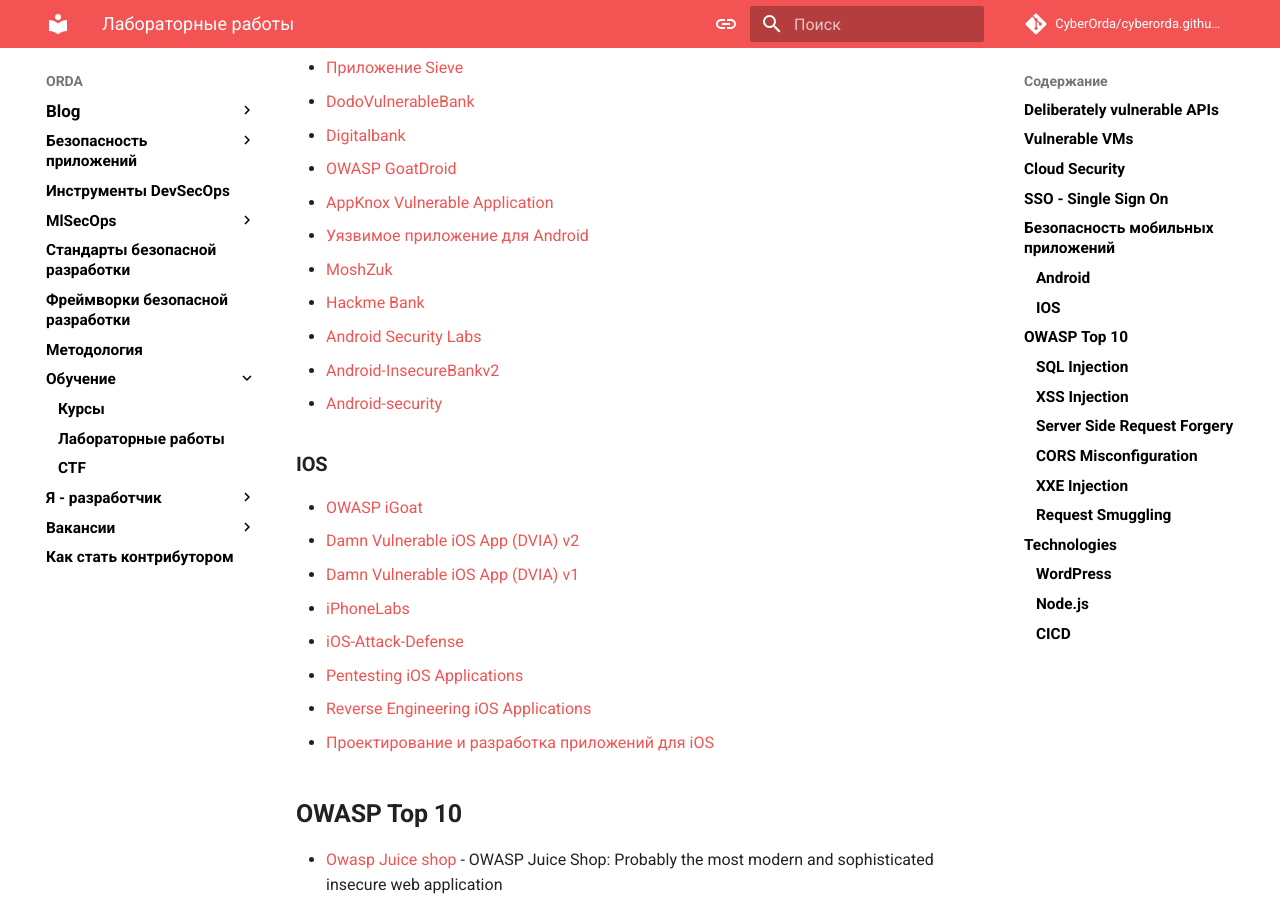
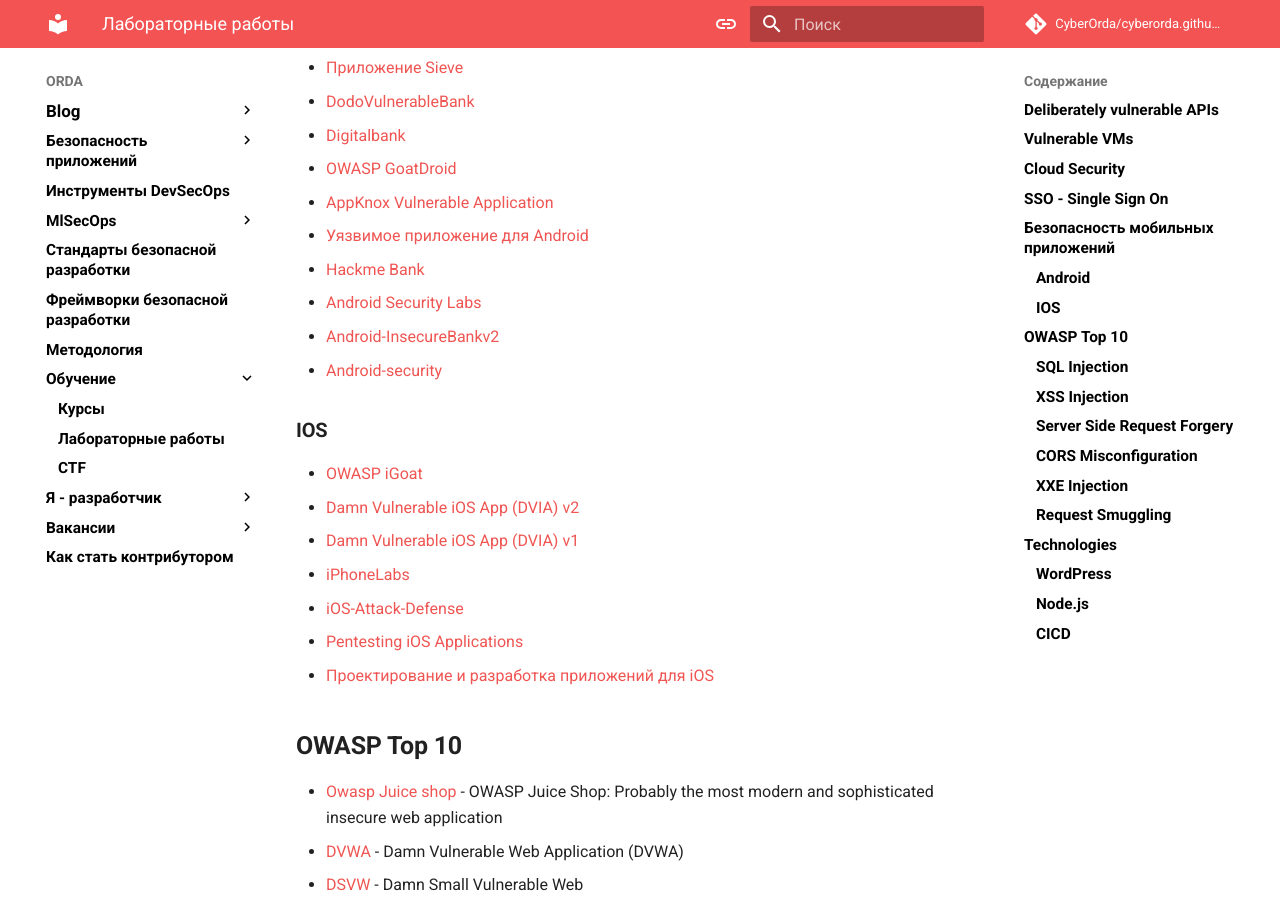
Before and after one commit to CyberOrda/cyberorda.github.io, an MkDocs documentation site: the page built from docs/Labs.md, in a window 1280 px wide and 900 px high, scrolled down 2917 px. Built offline with MkDocs 1.6.1 and Material for MkDocs 9.7.7, drawn with Linux system fonts in a browser that asks for light colours; comment, search, counter and statistics services are not loaded.

Commit message:
Update Labs.md

```diff
--- a/docs/Labs.md
+++ b/docs/Labs.md
@@ -72,7 +72,6 @@
 * [OWASP GoatDroid](https://github.com/jackMannino/OWASP-GoatDroid-Project)
 * [AppKnox Vulnerable Application](https://github.com/appknox/vulnerable-application)
 * [Уязвимое приложение для Android](https://github.com/Lance0312/VulnApp)
-* [MoshZuk](https://dl.dropboxusercontent.com/u/37776965/Work/MoshZuk.apk)
 * [Hackme Bank](http://www.mcafee.com/us/downloads/free-tools/hacme-bank-android.aspx)
 * [Android Security Labs](https://github.com/SecurityCompass/AndroidLabs)
 * [Android-InsecureBankv2](https://github.com/dineshshetty/Android-InsecureBankv2)
@@ -85,7 +84,6 @@
 * [iPhoneLabs](https://github.com/SecurityCompass/iPhoneLabs)
 * [iOS-Attack-Defense](https://github.com/ManicodeSecurity/iOS-Attack-Defense)
 * [Pentesting iOS Applications](https://www.pentesteracademy.com/course?id=2)
-* [Reverse Engineering iOS Applications](https://github.com/ivRodriguezCA/RE-iOS-Apps)
 * [Проектирование и разработка приложений для iOS](https://www.coursera.org/learn/ios-app-design-development)
 
 ## **OWASP Top 10**
```
